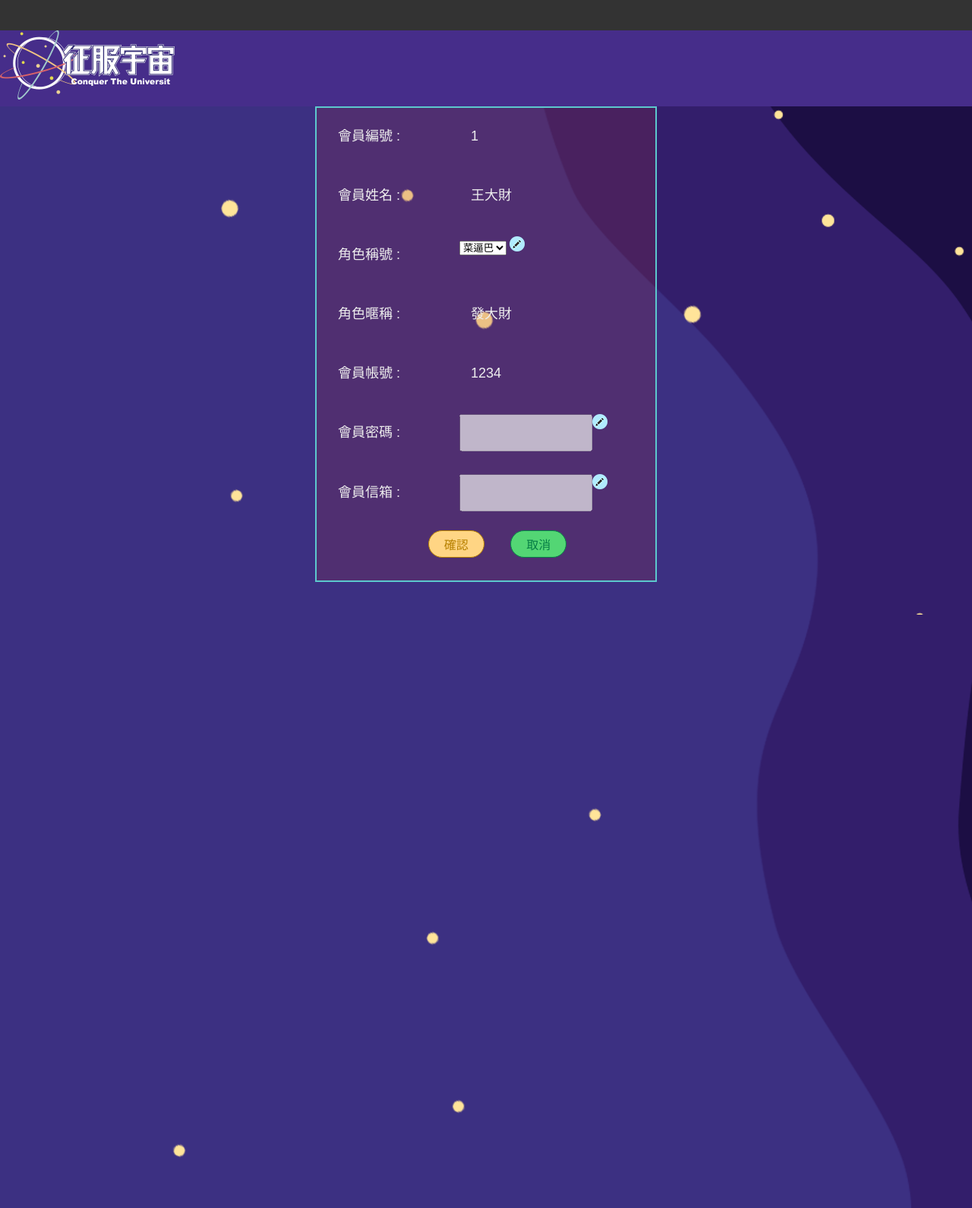
After one commit to May27Oliver/Conquer-the-Universe, a PHP site: page /memberData.html in a window 1280 px wide. The commit adds this page. Shown: the whole page at 76% size. Run offline with PHP 8.4, Linux system fonts and the light colour scheme.

Commit message:
美達10/27修改

```diff
--- /dev/null
+++ b/meida/memberData.html
@@ -0,0 +1,109 @@
+<!DOCTYPE html>
+<html lang="en">
+<head>
+    <meta charset="UTF-8">
+    <meta name="viewport" content="width=device-width, initial-scale=1, minimum-scale=1, maximum-scale=1.0, user-scalable=no, shrink-to-fit=no">
+    <meta http-equiv="X-UA-Compatible" content="ie=edge">
+    <link rel="stylesheet" href="style/style.css">
+    <title>公民的家</title>
+</head>
+<body>
+    <!---- 選單區 ---->
+    <header>
+        <div class="navTop"></div>
+        <div class="nav">
+            <h1 class="loge">
+                <img src="img/logo.png" alt="征服宇宙LOGO">
+            </h1>
+            <!-- <div class="navIn">
+                <ul>
+                    <li><a href="">宇宙星聞</a></li>
+                    <li><a href="">公民學堂</a></li>
+                    <li><a href="">公民投票</a></li>
+                    <li><a href="">宇宙商城</a></li>
+                    <li><a href="">公民的家</a></li>
+                </ul>
+            </div> -->
+        </div>
+    </header>
+
+    <!---- 會員內容區塊 ---->
+    <div class="content memberData">
+       <div class="container">
+           <div class="row">
+
+                <div class="memDataItem col-12 col-md-12">
+                        <div class=" col-12">
+                            <div class="col-12 col-md-12 wrapDataItem">
+                                <label class="col-5 col-md-5 col-lg-5 col-xl-5">會員編號 :</label>
+                                <span class="col-md-5 mem_no">1</span>
+                            </div>
+                            <div class="col-12 col-md-12 wrapDataItem wrapEditIcon">
+                                    <label class="col-5 col-md-5 col-lg-5 col-xl-5">會員姓名 :</label>
+                                    <span class="col-md-5 mem_id">王大財</span>
+
+                                </div>
+                            <div class="col-12 col-md-12 wrapDataItem wrapEditIcon">
+                                <label class="col-5 col-md-5 col-lg-5 col-xl-5">角色稱號 :</label>
+                                <select name="memTitle">
+                                        　<option>菜逼巴</option>
+                                        </select>
+                                <img src="img/pencil.png" class="memDataEdit memEditing" alt="editIcon">
+                            </div>
+                            <div class="col-12 col-md-12 wrapDataItem wrapEditIcon">
+                                <label class="col-5 col-md-5 col-lg-5 col-xl-5">角色暱稱 :
+                                </label>
+                                <span class="col-md-5 mem_id">發大財</span>
+
+                            </div>
+                            <div class="col-12 col-md-12 wrapDataItem">
+                                <label class="col-5 col-md-5 col-lg-5 col-xl-5">會員帳號 : </label>
+                                <span class="col-md-5 mem_id">1234</span>
+                            </div>
+                            <div class="col-12 col-md-12 wrapDataItem wrapEditIcon">
+                                <label class="col-5 col-md-5 col-lg-5 col-xl-5">會員密碼 :
+                                </label>
+                                <input class="col-5 col-md-5 col-lg-5 col-xl-5 mem_psw memDatalock" disabled="" type="password" value="">
+                                <img src="img/pencil.png" class="memDataEdit" alt="editIcon">
+                            </div>
+                            <div class="col-12 col-md-12 wrapDataItem wrapEditIcon">
+                                <label class="col-5 col-md-5 col-lg-5 col-xl-5">會員信箱 :
+                                </label>
+                                <input class="col-5 col-md-5 col-lg-5 col-xl-5 mem_email memDatalock" disabled="" type="text" value="">
+                                <img src="img/pencil.png" class="memDataEdit" alt="editIcon">
+                            </div>
+                        </div>
+
+                    </div>
+               <!-- <div class="col-12">
+                   <div class="memDataItem">
+                        <label class="col-6 col-md-6 col-lg-6 col-xl-6">會員編號:</label>
+                        <span class="col-md-6 level_no">1</span>
+
+                        <label class="col-5 col-md-6 col-lg-6 col-xl-6">角色稱號:</label>
+                        <span class="col-md-6 roleTitle">
+                            <select name="">
+                            　<option>菜逼巴</option>
+                            　<option>宇宙王</option>
+                            </select>
+                            <img src="img/pencil.png" alt="">
+                        </span>
+
+
+                        <p>會員暱稱:發大財</p>
+                       <p>帳號:</p>
+                       <p>密碼:<img src="img/pencil.png" alt=""></p>
+                       <p>信箱:<img src="img/pencil.png" alt=""></p>
+                    </div>
+               </div> -->
+               <div class="memDataBox col-md-12">
+                    <button class="memDataButton"type="submit">確認</button>
+                    <button class="memDataCancel" type="reset">取消</button>
+                </div>
+            </div>
+       </div>
+    </div>
+    <footer></footer>
+
+</body>
+</html>
--- a/meida/style/style.css
+++ b/meida/style/style.css
@@ -253,4 +346,49 @@ header{
         width: 48%;
         padding-bottom: 48%;
     }
+
+
 }
+
+
+
+/*==== 會員內容區塊 ====*/
+.memDataItem{
+    width: 450px;
+    margin: auto;
+
+}
+.memDataItem label,.memDataItem span{
+    color: #eee;
+    font-size: 18px;
+    line-height: 1;
+}
+
+.memDataBox{
+    text-align: center;
+    width: 450px;
+    margin: auto;
+    background-color: rgba(161, 48, 48, 0.2);
+    border: 2px solid #5cc9cd;
+    padding: 30px;
+    box-sizing: border-box;
+}
+
+.memDataButton{
+    font-size: 16px;
+    border-radius: 20px;
+    color: #b78100;
+    border:1px solid #b78100;
+    background: #ffd584;
+    padding: 5px 20px;
+    margin: 10px 30px 0;
+}
+.memDataCancel{
+    font-size: 16px;
+    border-radius: 20px;
+    color: #077e46;
+    border:1px solid #077e46;
+    background: #53d674;
+    padding: 5px 20px;
+
+}
```
Also changed, not shown: other parts of meida/style/style.css (+109 -16 lines), meida/homeCitizen.html (+9 -4 lines), meida/img/pencil.png (added), meida/img/rabbit.png.
